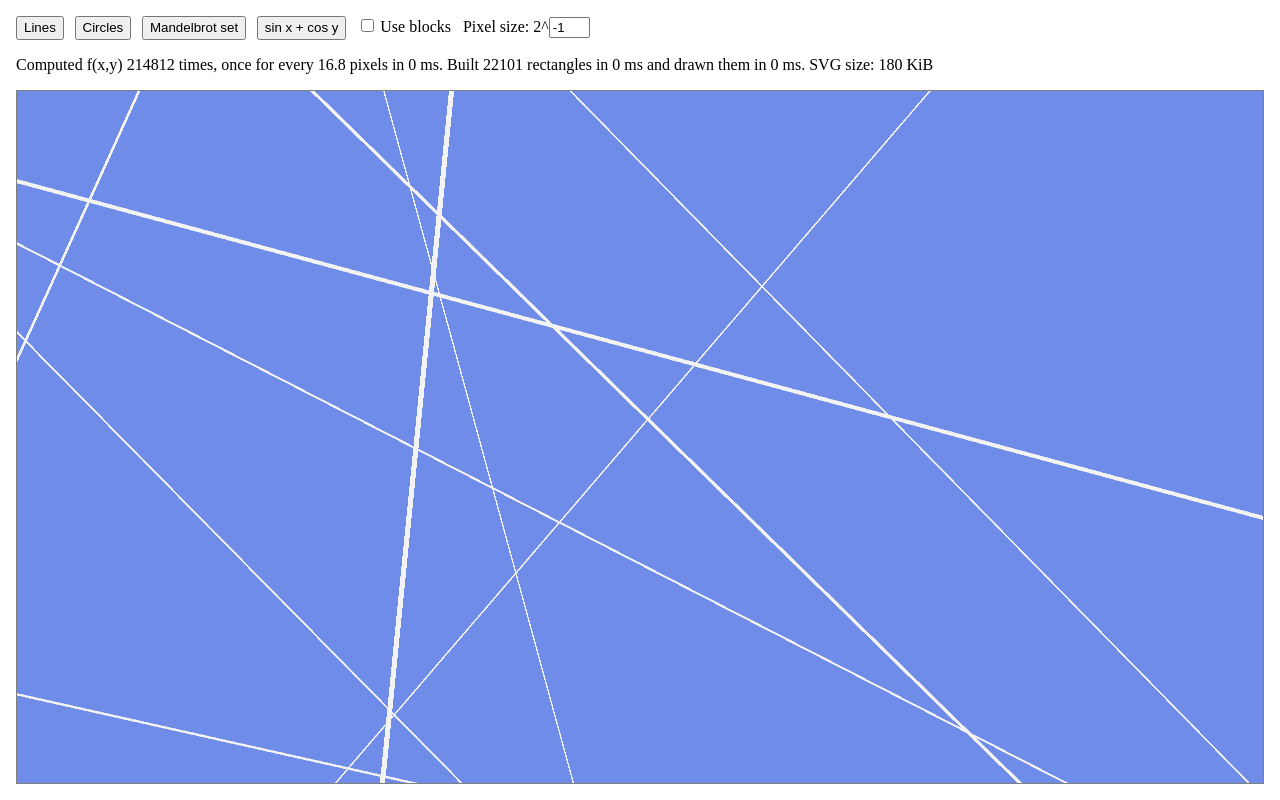
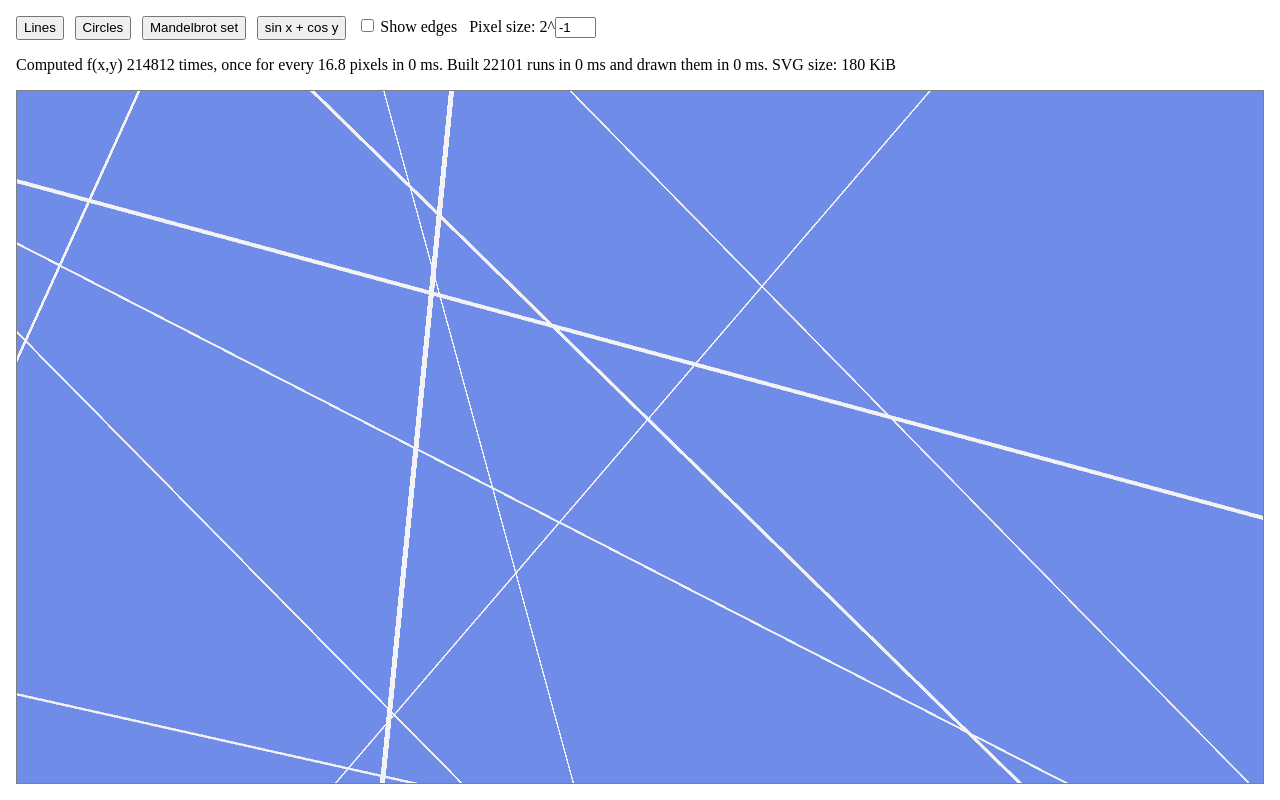
Before and after one commit to pallosp/contour_plot, a website built with Vite: page index.html in a window 1280 px wide. Built offline with nearby package versions, Linux system fonts and the light colour scheme.

Commit message:
s/use blocks/show edges/

```diff
--- a/demo/demo.ts
+++ b/demo/demo.ts
@@ -12,7 +12,7 @@ type PlotParams<T> = {
 };
 // eslint-disable-next-line @typescript-eslint/no-explicit-any
 let lastPlotParams: PlotParams<any>|undefined;
-let lastUseBlocks = false;
+let lastShowEdges = false;
 
 const svg = document.querySelector('svg')!;
 const chart = svg.querySelector<SVGElement>('#chart')!;
@@ -123,8 +123,8 @@ function roundDownToPow2(x: number): number {
 function plotFunction<T>(plotParams: PlotParams<T>) {
   let {name, plot, sampleSpacing, addStyles} = plotParams;
   history.replaceState(null, '', '?f=' + encodeURIComponent(name));
-  const useBlocks =
-      (document.getElementById('use-blocks') as HTMLInputElement).checked;
+  const showEdges =
+      (document.getElementById('show-edges') as HTMLInputElement).checked;
   let viewport = vd.viewport();
   const pixelSizeInput =
       document.querySelector<HTMLInputElement>('#pixel-size')!;
@@ -140,11 +140,11 @@ function plotFunction<T>(plotParams: PlotParams<T>) {
   const computeStats = plot.computeStats();
 
   const startPostprocess = Date.now();
-  const runs = useBlocks ? [] : plot.runs();
-  const squares = useBlocks ? plot.squares() : [];
+  const runs = showEdges ? [] : plot.runs();
+  const squares = showEdges ? plot.squares() : [];
 
   const startDraw = Date.now();
-  const svgElements = useBlocks ?
+  const svgElements = showEdges ?
       squaresToSvg(squares, addStyles, {edges: true}) :
       runsToSvg(runs, addStyles);
   const chart = document.getElementById('chart')!;
@@ -155,24 +155,25 @@ function plotFunction<T>(plotParams: PlotParams<T>) {
   const postprocessTime = startDraw - startPostprocess;
   const renderTime = Date.now() - startDraw;
   const evalCount = computeStats.newCalls;
-  const rectCount = squares.length + runs.length;
+  const tileCount = squares.length + runs.length;
   const pixelPerEval = Math.round(computeStats.newArea * 10 / evalCount) / 10;
   const svgSize = Math.round(chart.innerHTML.length / 1024);
 
-  if (computeStats.newCalls > 0 || useBlocks != lastUseBlocks) {
+  if (computeStats.newCalls > 0 || showEdges != lastShowEdges) {
     const computeStatsText = computeStats.newCalls > 0 ?
         `Computed f(x,y) ${evalCount} times, once for every ${
             pixelPerEval} pixels in ${Math.round(computeTime)} ms. ` :
         '';
-    const renderStatsText = `Built ${rectCount} rectangles in ${
-        postprocessTime} ms and drawn them in ${renderTime} ms. `;
+    const renderStatsText =
+        `Built ${tileCount} ${showEdges ? 'squares' : 'runs'} in ${
+            postprocessTime} ms and drawn them in ${renderTime} ms. `;
     const svgStatsText = `SVG size: ${svgSize} KiB`;
     document.querySelector('#plot-stats')!.textContent =
         computeStatsText + renderStatsText + svgStatsText;
   }
 
   lastPlotParams = plotParams;
-  lastUseBlocks = useBlocks;
+  lastShowEdges = showEdges;
 }
 
 function updatePlot() {
@@ -187,7 +188,7 @@ function main() {
   for (const name in plotters) {
     document.getElementById(name)!.onclick = plotters[name];
   }
-  document.getElementById('use-blocks')!.onclick = updatePlot;
+  document.getElementById('show-edges')!.onclick = updatePlot;
   document.getElementById('pixel-size')!.onchange = updatePlot;
   vd.addEventListener('change', updatePlot);
 
--- a/index.html
+++ b/index.html
@@ -14,7 +14,7 @@
       <button id="random-circles">Circles</button>
       <button id="mandelbrot-set">Mandelbrot set</button>
       <button id="sin-cos">sin x + cos y</button>
-      <label><input id="use-blocks" type="checkbox"> Use blocks</label>
+      <label><input id="show-edges" type="checkbox"> Show edges</label>
       <label>Pixel size: 2^<input id="pixel-size" type="number" value="-1" min="-2" max="9"></label>
     <p>
       <span id="plot-stats">…</span>
```
